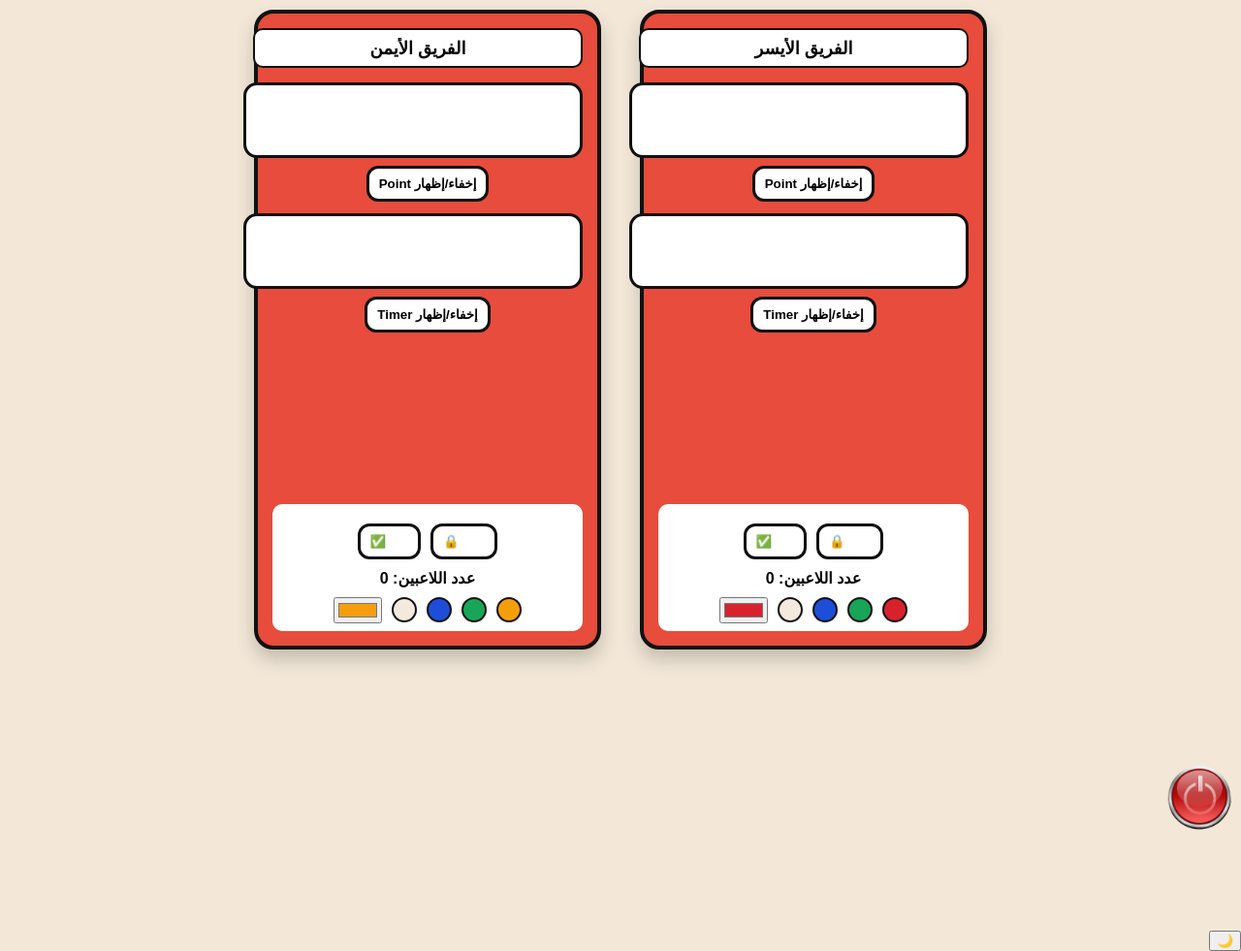
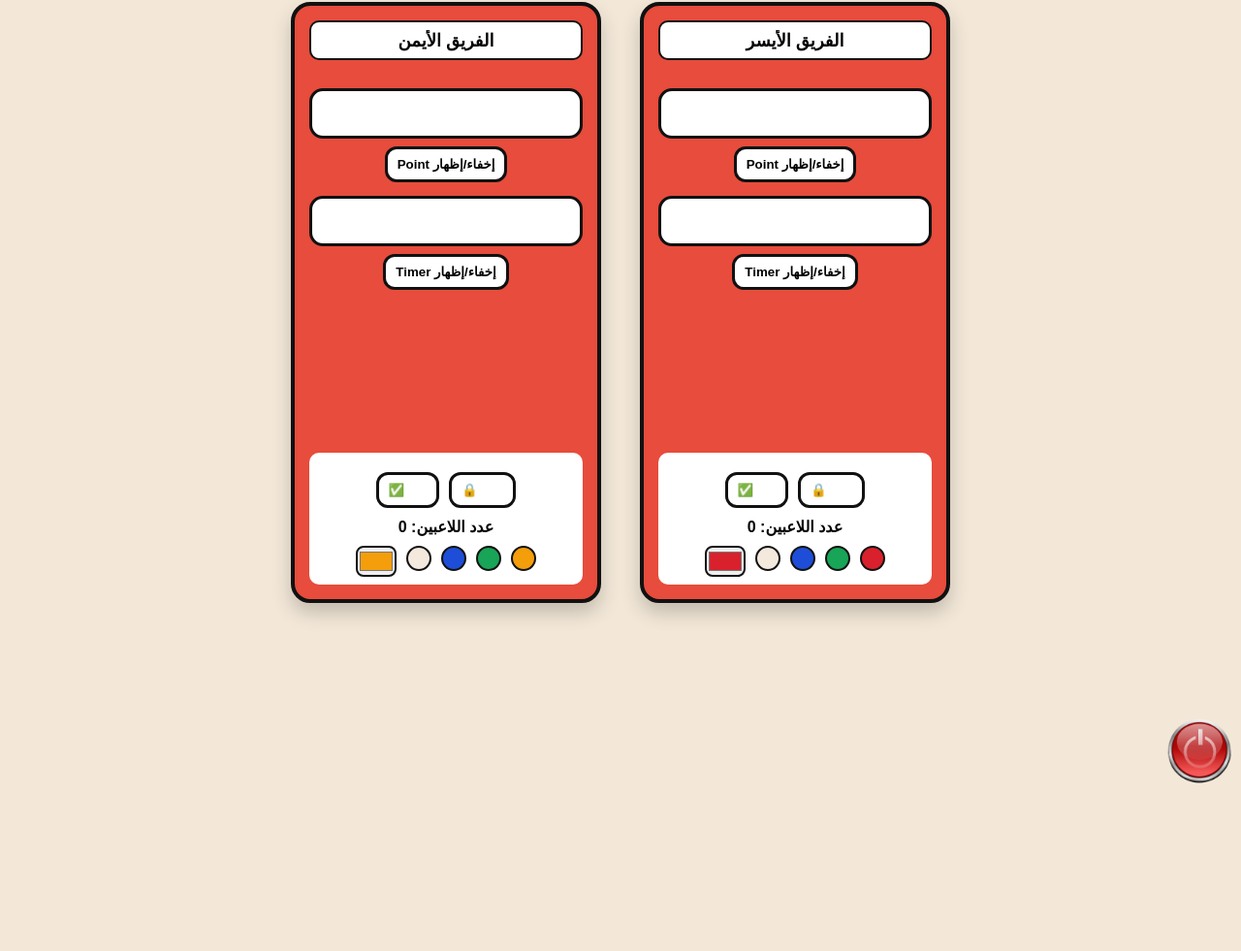
Before and after one commit to khalid16367-design/RG6, a website: page public/host.html in a window 1280 px wide. Shown: the part 1264-2245 px from the top of the page at 97% size. After the commit the page ends 2176 px from the top, so only its background shows below. Drawn offline with nearby package versions, Linux system fonts and the light colour scheme; no server answers.

Commit message:
Update style.css

```diff
--- a/public/style.css
+++ b/public/style.css
@@ -952,3 +952,104 @@
   flex-wrap: wrap;
   gap: 6px;
 }
+* {
+  box-sizing: border-box;
+}
+
+.team-card {
+  display: flex;
+  flex-direction: column;
+  gap: 14px;
+}
+
+.team-title,
+.team-widget-box,
+.team-footer,
+.joinBtn,
+.players-box,
+.guest-no-team-wrap,
+.noTeamPlayer,
+.player-item {
+  box-sizing: border-box;
+}
+
+.team-widget-box {
+  width: 100%;
+  margin: 0;
+}
+
+.guest-widget-box {
+  width: 100%;
+  margin: 0;
+}
+
+.team-widget-main {
+  width: 100%;
+  display: flex;
+  align-items: center;
+  justify-content: center;
+  gap: 10px;
+  flex-wrap: wrap;
+  text-align: center;
+}
+
+.team-widget-label {
+  display: inline-block;
+  width: 100%;
+  text-align: center;
+}
+
+.stack-widget-row {
+  display: flex;
+  flex-direction: column;
+  gap: 8px;
+  margin-bottom: 0;
+}
+
+.stack-widget-row .team-widget-side {
+  display: flex;
+  flex-direction: row;
+  justify-content: center;
+  gap: 8px;
+}
+
+.players-box {
+  min-height: 140px;
+}
+
+.team-footer {
+  margin-top: auto;
+}
+.custom-color-picker {
+  width: 42px;
+  height: 32px;
+  border: 2px solid #111;
+  border-radius: 8px;
+  cursor: pointer;
+  padding: 0;
+}
+/* زر الدارك مود */
+.dark-mode-btn {
+  position: fixed;
+  bottom: 15px;
+  left: 15px;
+  z-index: 9999;
+  width: 46px;
+  height: 46px;
+  border-radius: 50%;
+  border: 2px solid #111;
+  background: #fff;
+  color: #111;
+  cursor: pointer;
+  font-size: 18px;
+}
+
+body.dark {
+  background: #000 !important;
+}
+
+body.dark .dark-mode-btn {
+  background: #111;
+  color: #fff;
+  border-color: #555;
+}
```
